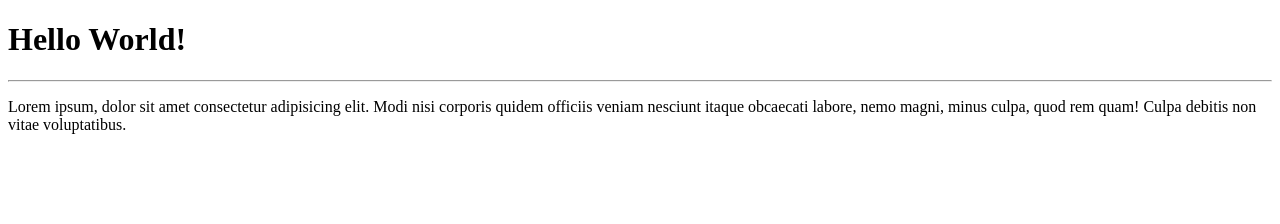
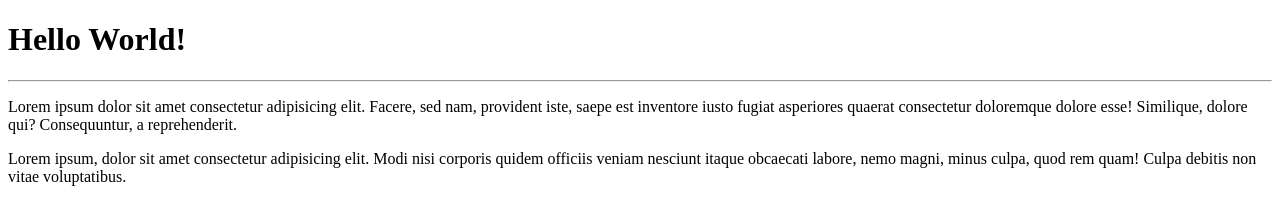
Before and after one commit to palomasmcoelho/Hello-World, a plain HTML site: page site exemplo/index.html in a window 1280 px wide. Drawn offline with Linux system fonts and the light colour scheme.

Commit message:
Adicionei um parágrafo

```diff
--- a/site exemplo/index.html
+++ b/site exemplo/index.html
@@ -9,6 +9,7 @@
 <body>
     <h1>Hello World!</h1>
     <hr>
+    <p>Lorem ipsum dolor sit amet consectetur adipisicing elit. Facere, sed nam, provident iste, saepe est inventore iusto fugiat asperiores quaerat consectetur doloremque dolore esse! Similique, dolore qui? Consequuntur, a reprehenderit.</p>
     <p>Lorem ipsum, dolor sit amet consectetur adipisicing elit. Modi nisi corporis quidem officiis veniam nesciunt itaque obcaecati labore, nemo magni, minus culpa, quod rem quam! Culpa debitis non vitae voluptatibus.</p>
 </body>
 </html>
```
